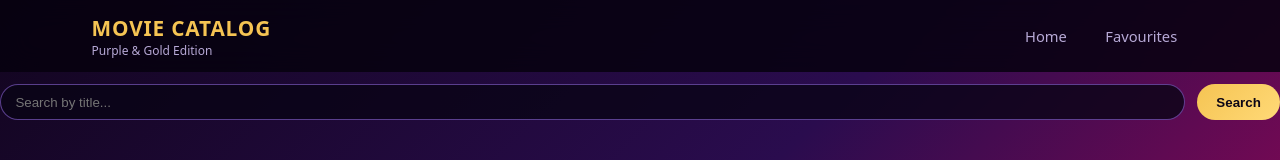
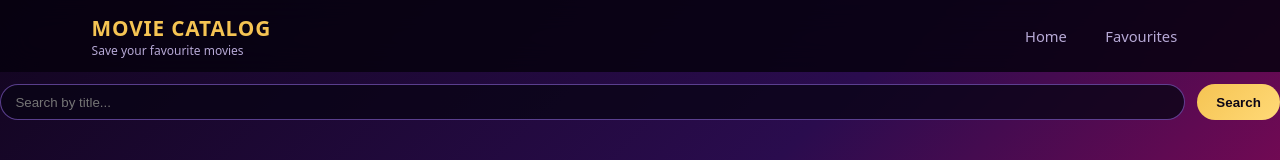
Before and after one commit to jinx720/MovieCatalog, a React (Vite) app: page / in a window 1280 px wide. Shown: the top 160 px of the page. Built offline with nearby package versions, Linux system fonts and the light colour scheme; no server answers.

Commit message:
Update NavBar.jsx

```diff
--- a/src/components/NavBar.jsx
+++ b/src/components/NavBar.jsx
@@ -8,7 +8,7 @@ function NavBar() {
       <div className="navbar-inner">
         <div className="navbar-brand">
           <span className="navbar-title">Movie Catalog</span>
-          <span className="navbar-subtitle">Purple &amp; Gold Edition</span>
+          <span className="navbar-subtitle">Save your favourite movies</span>
         </div>
         <div className="navbar-links">
           <Link to="/" className="nav-link">
```
